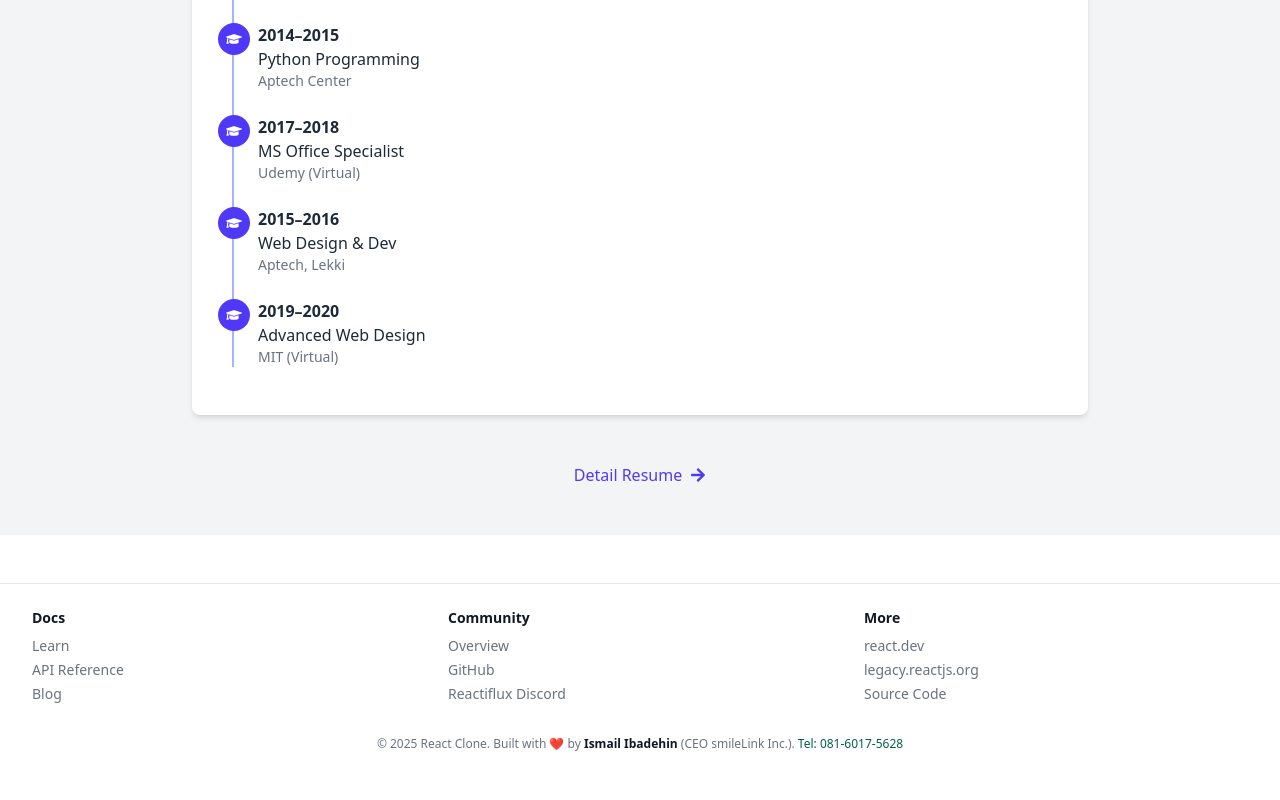
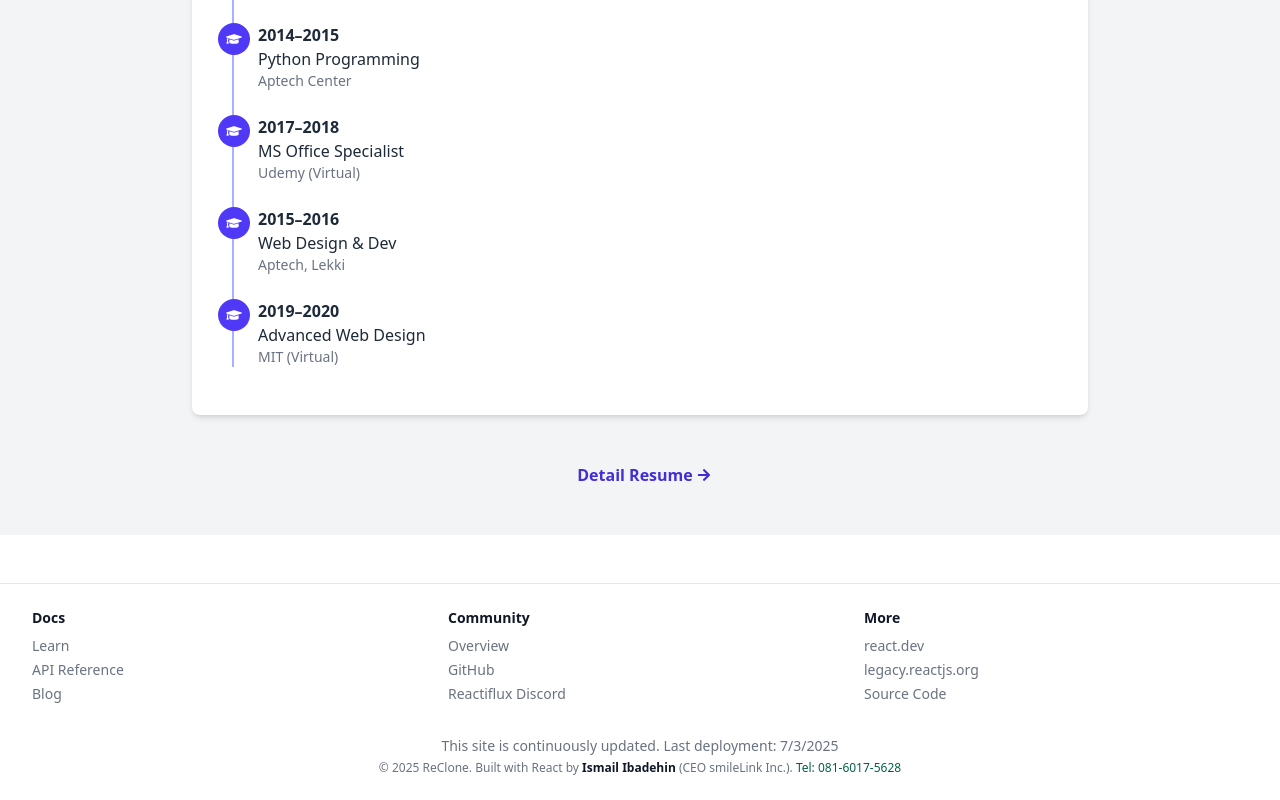
Before and after one commit to afbaslasu/afbaslasu.github.io, a React (Vite) app: page /resume in a window 1280 px wide. Shown: the part 695-1495 px from the top of the page. Before the commit the page ends 1471 px from the top, so only its background shows below. Built offline with nearby package versions, Linux system fonts and the light colour scheme.

Commit message:
Update: Typographical errors in files corrected

```diff
--- a/src/components/Footer.jsx
+++ b/src/components/Footer.jsx
@@ -100,8 +100,12 @@ export default function Footer() {
           </div>
         </div>
         <div className="mt-8 text-center text-xs">
+          <p className="mt-8 mb-1 text-sm text-gray-500">
+            This site is continuously updated. Last deployment:{" "}
+            {new Date().toLocaleDateString()}
+          </p>
           <p>
-            &copy; {new Date().getFullYear()} React Clone. Built with ❤️ by{" "}
+            &copy; {new Date().getFullYear()} ReClone. Built with React by{" "}
             <span className="text-gray-900 dark:text-white font-semibold">
               Ismail Ibadehin
             </span>{" "}
--- a/src/components/Navbar.jsx
+++ b/src/components/Navbar.jsx
@@ -51,7 +51,7 @@ export default function Navbar({ theme, setTheme }) {
           to="/"
           className="text-xl font-bold text-indigo-600 dark:text-indigo-300"
         >
-          <img className="w-28" src="images/smilelink-logo-white-bg.png" alt="smilelink logo" />
+          <img className="w-28" src={"/public/images/smilelink-logo-white-bg.png"} alt="smilelink logo" />
         </Link>
 
         {/* Desktop Nav */}
--- a/src/pages/Home.jsx
+++ b/src/pages/Home.jsx
@@ -21,6 +21,7 @@ import {
   FaGithub,
   FaHeart,
 } from "react-icons/fa";
+import { FaArrowsDownToLine } from "react-icons/fa6";
 
 // TechBadge component definition (moved to top level)
 const TechBadge = ({ icon, name, highlight = false }) => (
@@ -88,7 +89,7 @@ const Resume = () => {
               </div>
               <p className="mt-5 max-w-2xl text-blue-100">
                 I have successfully prepared over a thousand students with
-                excellent results in WAEC, JAMB, IGSCE & WEB DEVT.
+                excellent results in WAEC, JAMB, IGCSE & WEB DEVT.
               </p>
             </div>
 
@@ -268,7 +269,10 @@ const Resume = () => {
               </SectionCard>
             )}
             {(activeTab === "all" || activeTab === "projects") && (
-              <SectionCard title="ADDITIONAL INFO" icon={<FaCode />}>
+              <SectionCard
+                title="ADDITIONAL INFO"
+                icon={<FaArrowsDownToLine />}
+              >
                 <h3 className="text-lg font-bold mb-4 flex items-center">
                   <FaCode className="mr-2 text-indigo-600" />
                   MAINTENANCE PROJECT
@@ -577,7 +581,7 @@ const Resume = () => {
                         I invite you to explore my Portfolio for further details
                         about my achievements:
                         <a
-                          href="https://portfolio-ultra-two.vercel.app/"
+                          href="https://portfolioresume-iota.vercel.app"
                           target="_blank"
                           rel="noopener noreferrer"
                           className="ml-2 inline-flex items-center font-bold text-indigo-700 hover:text-indigo-900"
@@ -607,13 +611,13 @@ const Resume = () => {
           className="mt-12 text-center text-gray-600 py-8 border-t border-gray-200 bg-gray-50"
         >
           <div className="max-w-4xl mx-auto px-4">
-            <p className="text-lg mb-3">
+            {/* <p className="text-lg mb-3">
               © {new Date().getFullYear()} Ismail Ibadehin (
               <strong className="text-blue-600 font-semibold">
                 CEO smileLink Inc. - 08160175628
               </strong>
               ). All rights reserved.
-            </p>
+            </p> */}
 
             <motion.div
               whileHover={{ scale: 1.03 }}
@@ -663,7 +667,7 @@ const Resume = () => {
               <motion.a
                 whileHover={{ scale: 1.05 }}
                 whileTap={{ scale: 0.95 }}
-                href="mailto:your.email@example.com"
+                href="mailto:afbaslasu@gmail.com"
                 className="inline-flex items-center justify-center px-5 py-3 bg-indigo-600 text-white rounded-lg hover:bg-indigo-700 transition-colors"
               >
                 <svg
@@ -684,10 +688,7 @@ const Resume = () => {
               </motion.a>
             </div>
 
-            <p className="mt-8 text-sm text-gray-500">
-              This site is continuously updated. Last deployment:{" "}
-              {new Date().toLocaleDateString()}
-            </p>
+
           </div>
         </motion.footer>
       </div>
--- a/src/pages/Resume.jsx
+++ b/src/pages/Resume.jsx
@@ -24,10 +24,18 @@ const TABS = [
 ];
 
 const SKILLS = [
+  { name: "HTML", level: 100 },
   { name: "JavaScript", level: 85 },
   { name: "React", level: 80 },
   { name: "CSS/Tailwind", level: 90 },
+  { name: "Google Workspace App", level: 95 },
+  { name: "Microsoft Office", level: 95 },
+  { name: "Adobe Illustrator", level: 90 },
   { name: "Photoshop", level: 75 },
+  { name: "Node.js", level: 90 },
+  { name: "MongoDB", level: 80 },
+  { name: "Git/Github", level: 95 },
+  { name: "Vercel/Firebase", level: 95 },
 ];
 
 export default function ResumePro() {
@@ -72,7 +80,7 @@ export default function ResumePro() {
         </div>
         <div className="inline-block bg-gradient-to-r from-indigo-600 to-blue-500 p-1 rounded-full">
           <img
-            src="/profile.jpg"
+            src="/public/images/ismail-ibadehin-pics.png"
             alt="Profile"
             className="w-32 h-32 object-cover rounded-full border-4 border-white"
           />
@@ -364,13 +372,24 @@ export default function ResumePro() {
 
       {/* Next Arrow */}
       <div className="text-center mt-12">
-        <Link
-          to="/resume-detail"
+        <a
+          href="https://afbaslasu.github.io/"
+          target="_blank"
+          rel="noopener noreferrer"
+          className="ml-2 inline-flex items-center font-bold text-indigo-700 hover:text-indigo-900"
+        >
+          <span>Detail Resume</span>
+          <FaArrowRight className="ml-1 text-sm" />
+        </a>
+        {/* <Link
+          to="https://portfolioresume-iota.vercel.app/"
+          target="_blank"
+          rel="noopener noreferrer"
           className="inline-flex items-center space-x-2 text-indigo-600 dark:text-indigo-400 hover:underline"
         >
-          <span>Detail Resume</span>
+          <span>View Achievement</span>
           <FaArrowRight />
-        </Link>
+        </Link> */}
       </div>
     </div>
   );
--- a/src/pages/resume/ResumeDetail.jsx
+++ b/src/pages/resume/ResumeDetail.jsx
@@ -87,7 +87,7 @@ const Resume = () => {
               </div>
               <p className="mt-4 max-w-2xl text-blue-100">
                 I have successfully prepared over a thousand students with
-                excellent results in WAEC, JAMB, IGSCE & WEB DEVT
+                excellent results in WAEC, JAMB, IGCSE & WEB DEVT
               </p>
             </div>
 
```
Also changed, not shown: 1 other file (tests, documents, lock files or other folders).
